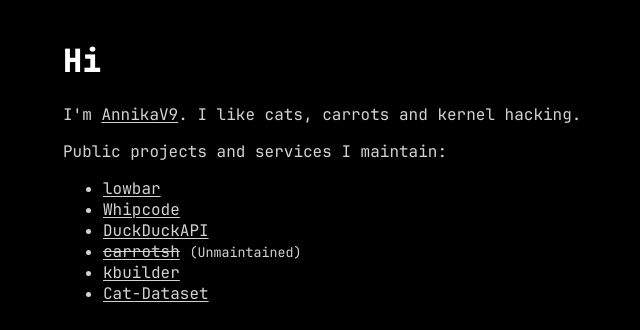
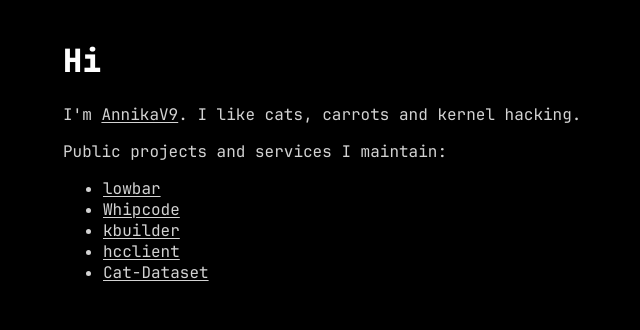
Before and after one commit to AnnikaV9/annikav9.github.io, a plain HTML site: page index.html in a window 1280 px wide. Shown: the top 330 px of the page, without its empty margins (227-867 px from the left). Drawn offline with Linux system fonts and the light colour scheme.

Commit message:
Update index.html

```diff
--- a/index.html
+++ b/index.html
@@ -18,9 +18,8 @@
     <ul>
     <li><a href="https://github.com/AnnikaV9/lowbar" target="_blank" class="text-link">lowbar</a></li>
     <li><a href="https://whipcode.app" target="_blank" class="text-link">Whipcode</a></li>
-    <li><a href="https://duckduckapi.av9.dev" target="_blank" class="text-link">DuckDuckAPI</a></li>
-    <li><s><a href="https://github.com/AnnikaV9/carrotsh" target="_blank" class="text-link">carrotsh</a></s>&nbsp;<small>(Unmaintained)</small></li>
     <li><a href="https://wiki.archlinux.org/title/kbuilder" target="_blank" class="text-link">kbuilder</a></li>
+    <li><a href="https://github.com/AnnikaV9/hcclient" target="_blank" class="text-link">hcclient</a></li>
     <li><a href="https://av9.dev/cat-dataset" target="_blank" class="text-link">Cat-Dataset</a></li>
     </ul>
     <br>
```
